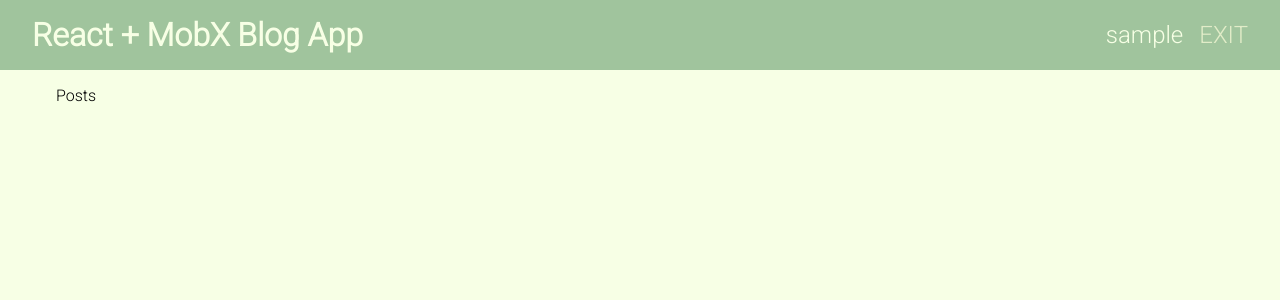
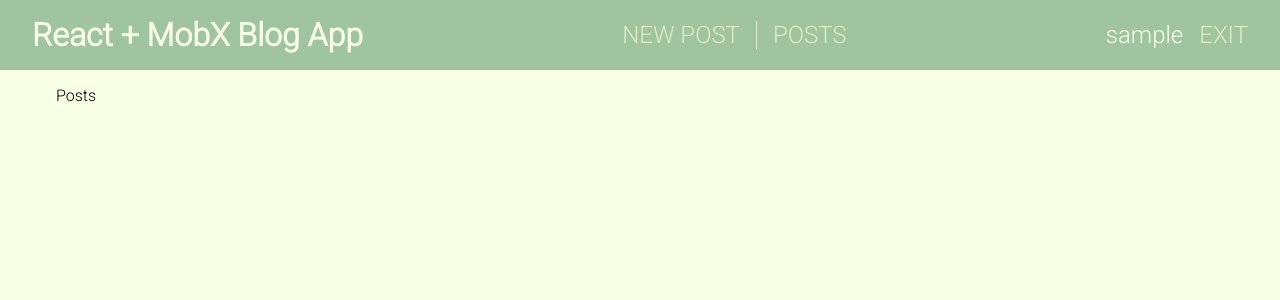
Before and after one commit to Goddo-ro/mobx_blog, a React (Create React App) app: page /posts in a window 1280 px wide. Shown: the top 300 px of the page. Built offline with nearby package versions, Linux system fonts and the light colour scheme; sample sign-in values are in the browser's storage.

Commit message:
Add links for pages to header

```diff
--- a/src/components/Header/Header.css
+++ b/src/components/Header/Header.css
@@ -32,3 +32,21 @@ header a.exit-btn:focus {
     color: var(--color-red);
     border-color: var(--color-red);
 }
+
+header > .pages {
+    gap: 0;
+}
+
+header > .pages > *:not(:last-child) {
+    border-right: 1px solid var(--color-links-text);
+}
+
+header > .pages a {
+    padding-inline: 1rem;
+}
+
+header > .pages a:hover,
+header > .pages a:focus {
+    background-color: var(--color-links-text);
+    color: var(--color-main-text)
+}
--- a/src/components/Header/Header.js
+++ b/src/components/Header/Header.js
@@ -10,10 +10,16 @@ const Header = observer(() => {
             <h1>React + MobX Blog App</h1>
             {
                 AccessControl.isAuthenticated
-                ? <div>
-                    <p>{AccessControl.username}</p>
-                    <a className="exit-btn" onClick={() => AccessControl.exit()}>Exit</a>
-                  </div>
+                ? <>
+                    <div className="pages">
+                        <Link to="posts/add">New Post</Link>
+                        <Link to="posts">Posts</Link>
+                    </div>
+                    <div>
+                        <p>{AccessControl.username}</p>
+                        <a className="exit-btn" onClick={() => AccessControl.exit()}>Exit</a>
+                    </div>
+                  </>
                 : <div>
                     <Link to="/login">Login</Link>
                   </div>
```
